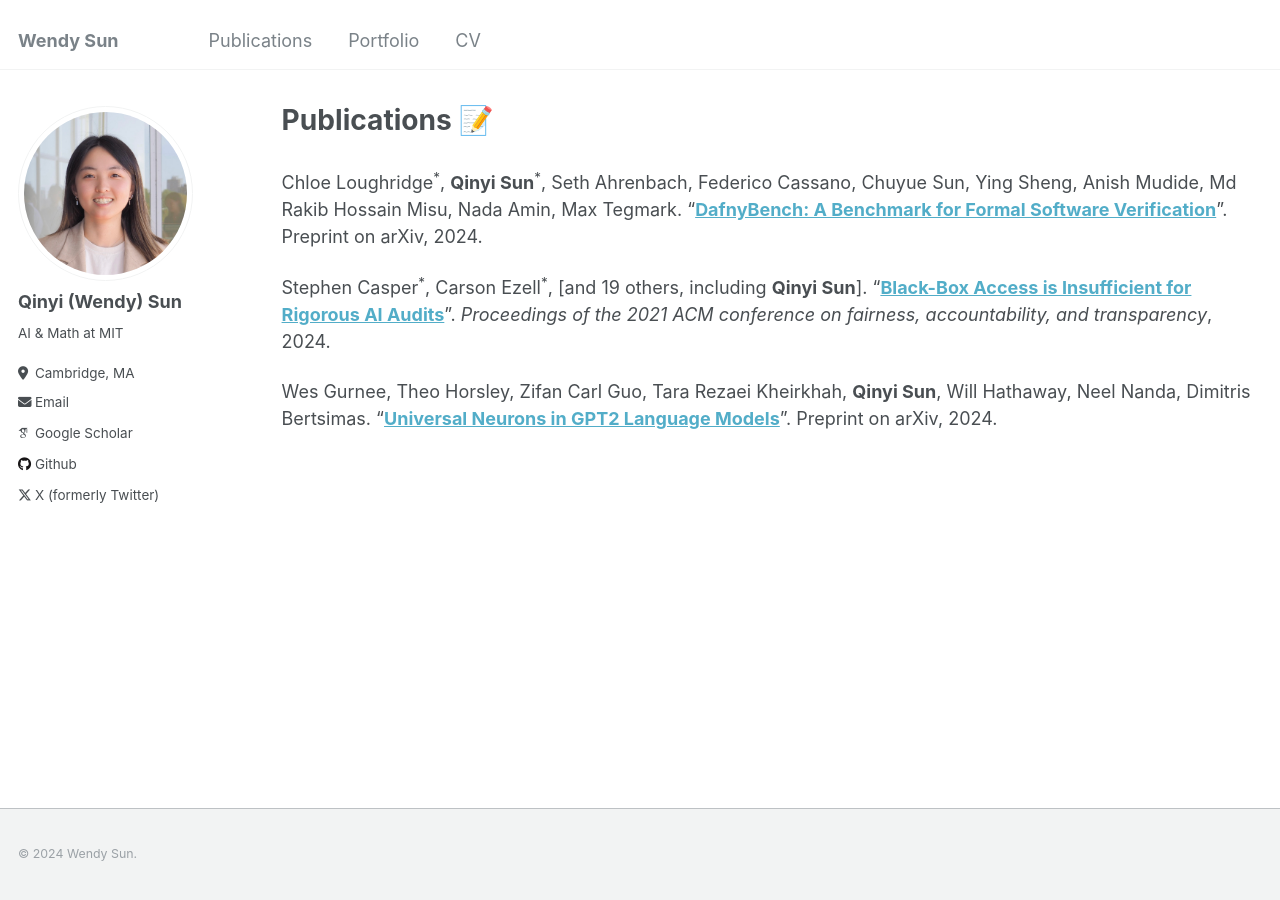
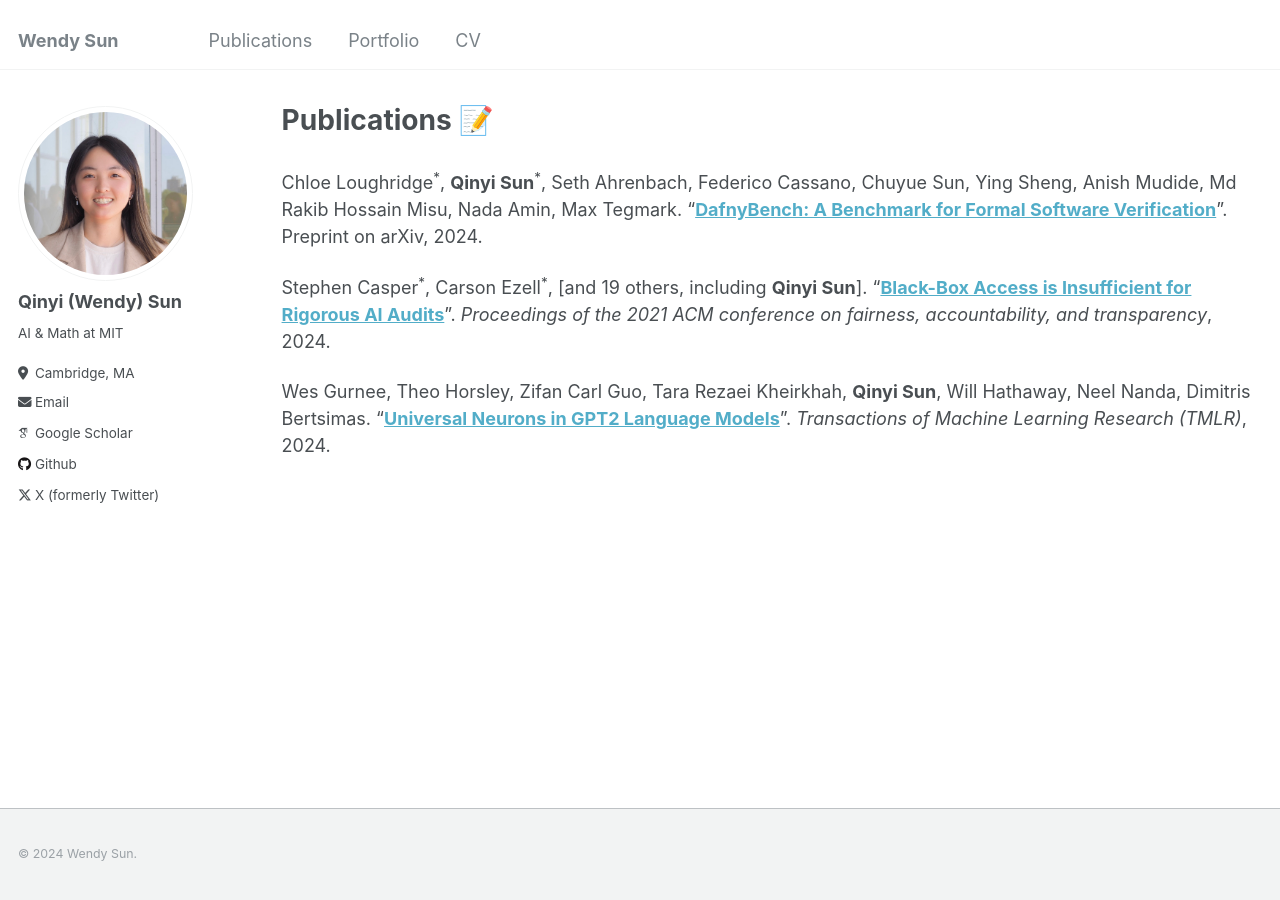
Before and after one commit to sun-wendy/sun-wendy.github.io, a Jekyll site: the page built from _pages/publications.md, in a window 1280 px wide. Built offline with Jekyll 4.4.1, drawn with Linux system fonts in a browser that asks for light colours; some web fonts are replaced.

Commit message:
Update Publications page

```diff
--- a/_pages/publications.md
+++ b/_pages/publications.md
@@ -14,4 +14,4 @@ Chloe Loughridge<sup>*</sup>, **Qinyi Sun**<sup>*</sup>, Seth Ahrenbach, Federic
 Stephen Casper<sup>*</sup>, Carson Ezell<sup>*</sup>, [and 19 others, including **Qinyi Sun**]. "<a href="https://arxiv.org/abs/2401.14446" target="_blank">**Black-Box Access is Insufficient for Rigorous AI Audits**</a>". _Proceedings of the 2021 ACM conference on fairness, accountability, and transparency_, 2024.
 <br>
 
-Wes Gurnee, Theo Horsley, Zifan Carl Guo, Tara Rezaei Kheirkhah, **Qinyi Sun**, Will Hathaway, Neel Nanda, Dimitris Bertsimas. "<a href="https://arxiv.org/abs/2401.12181" target="_blank">**Universal Neurons in GPT2 Language Models**</a>". Preprint on arXiv, 2024.
+Wes Gurnee, Theo Horsley, Zifan Carl Guo, Tara Rezaei Kheirkhah, **Qinyi Sun**, Will Hathaway, Neel Nanda, Dimitris Bertsimas. "<a href="https://arxiv.org/abs/2401.12181" target="_blank">**Universal Neurons in GPT2 Language Models**</a>". _Transactions of Machine Learning Research (TMLR)_, 2024.
```
